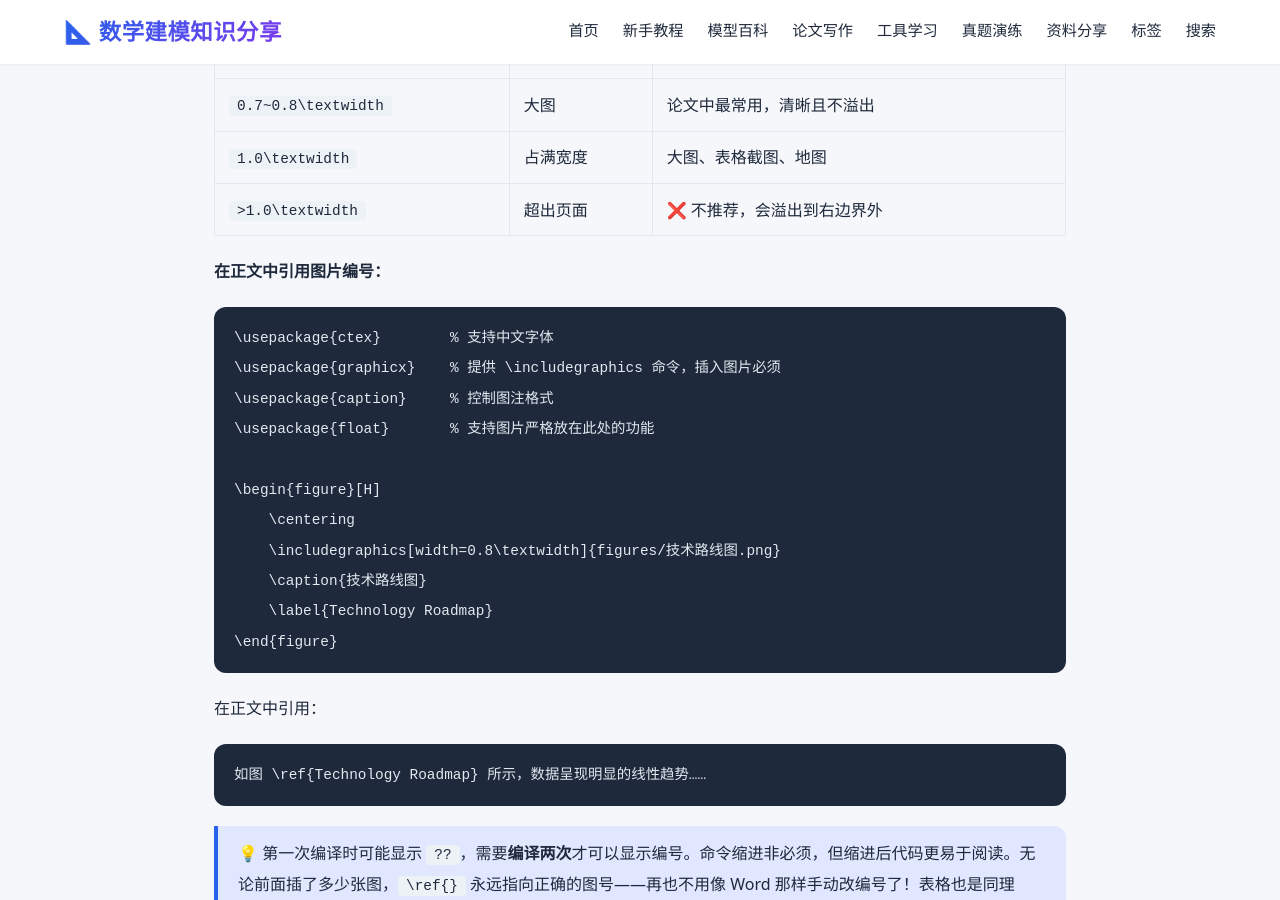
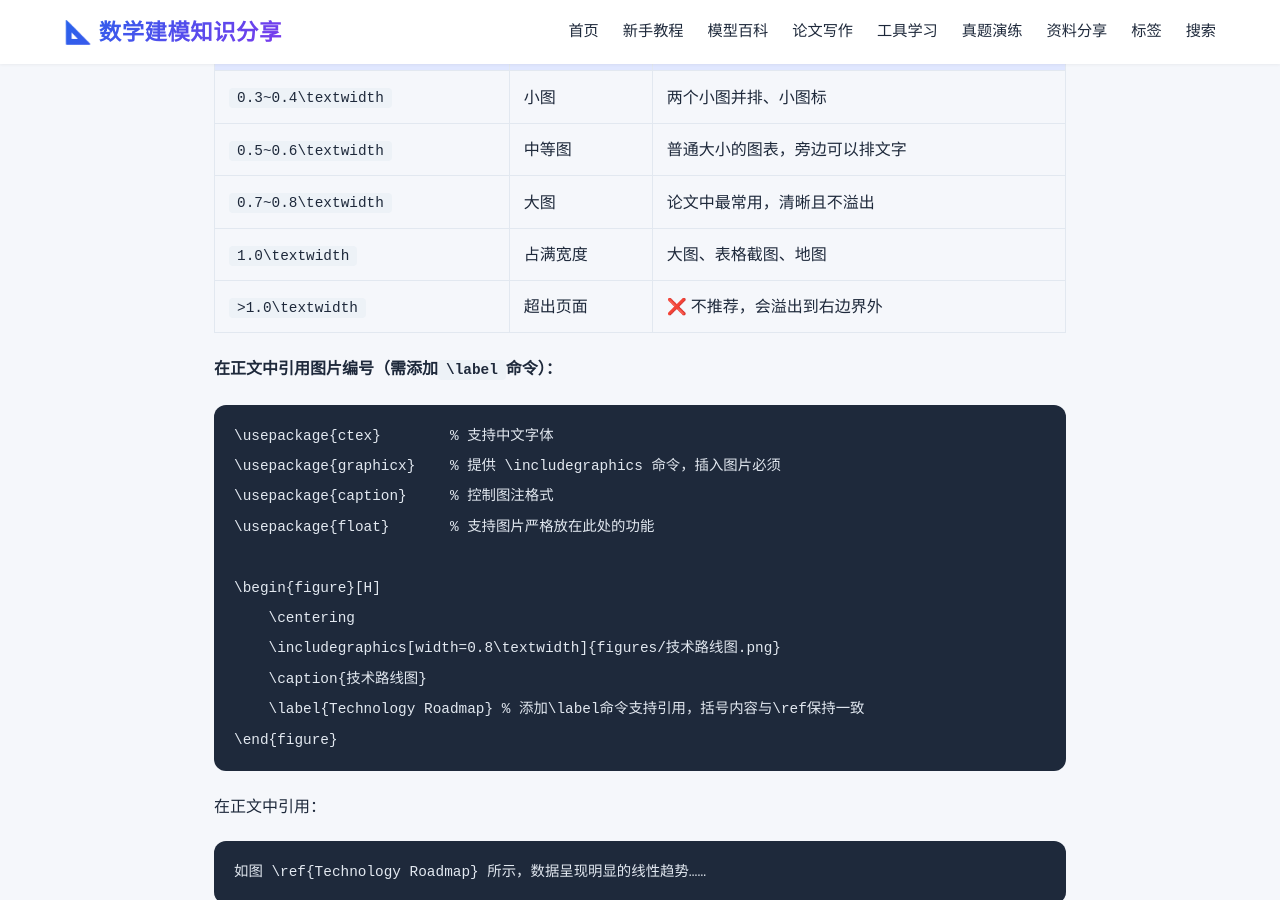
Before and after one commit to KawaiiWarma520/math-modeling, a Jekyll site: the page built from _posts/2026-06-05-latex-guide.md, in a window 1280 px wide and 900 px high, scrolled down 13583 px. Built offline with Jekyll 4.4.1, drawn with Linux system fonts in a browser that asks for light colours.

Commit message:
更新 LaTeX 攻略：补充转义章节错误写法示例，完善插图 \label 说明

````diff
--- a/_posts/2026-06-05-latex-guide.md
+++ b/_posts/2026-06-05-latex-guide.md
@@ -482,7 +485,7 @@ LaTeX 会按 `h → t → b → p` 的顺序尝试放置。写成 `[htbp]` 就
 | `1.0\textwidth` | 占满宽度 | 大图、表格截图、地图 |
 | `>1.0\textwidth` | 超出页面 | ❌ 不推荐，会溢出到右边界外 |
 
-**在正文中引用图片编号：**
+**在正文中引用图片编号（需添加`\label`命令）：**
 
 ```latex
 \usepackage{ctex}        % 支持中文字体
@@ -494,7 +497,7 @@ LaTeX 会按 `h → t → b → p` 的顺序尝试放置。写成 `[htbp]` 就
     \centering
     \includegraphics[width=0.8\textwidth]{figures/技术路线图.png}
     \caption{技术路线图}
-    \label{Technology Roadmap}
+    \label{Technology Roadmap} % 添加\label命令支持引用，括号内容与\ref保持一致
 \end{figure}
 ```
 
````
Also changed, not shown: other parts of _posts/2026-06-05-latex-guide.md (+3 -0 lines).
